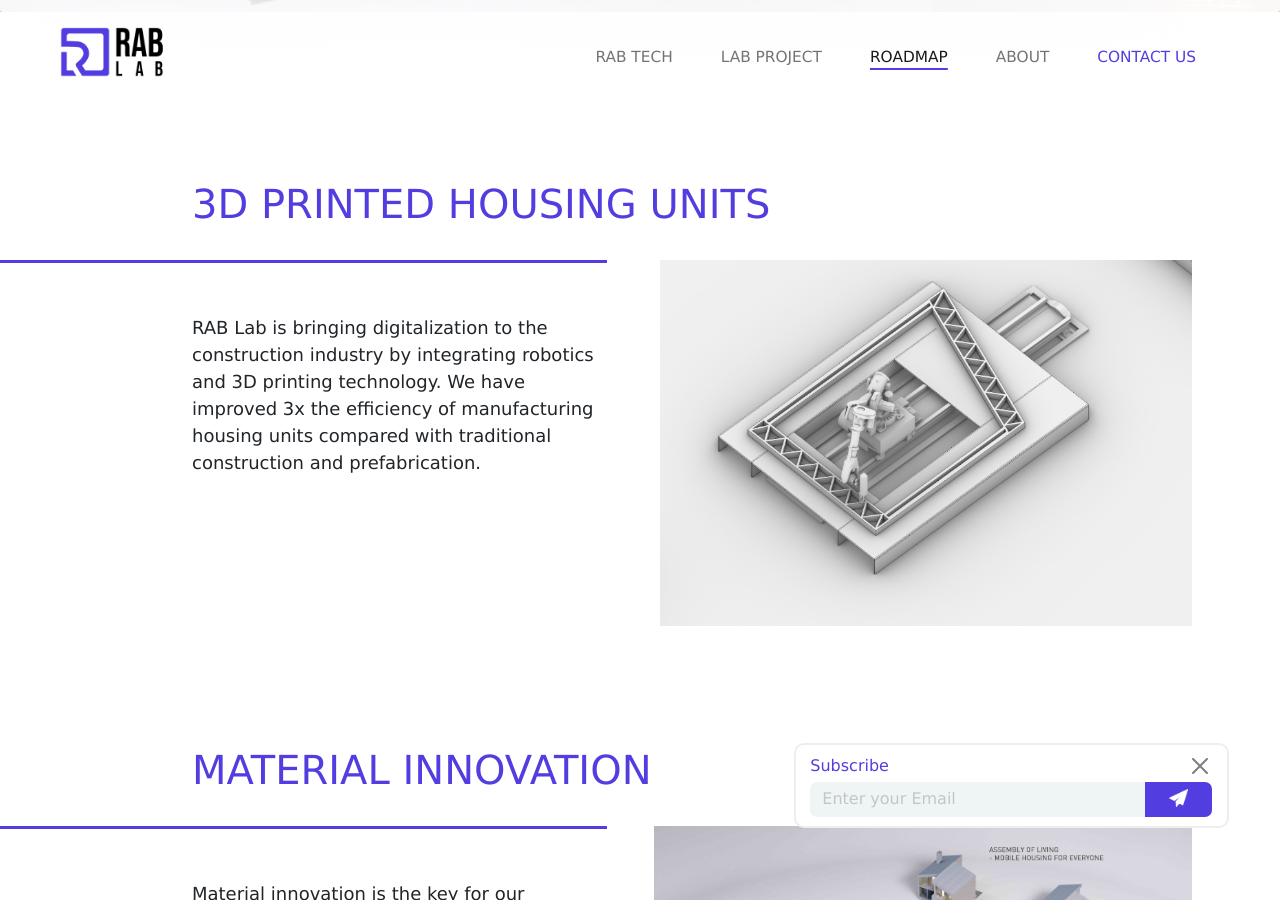
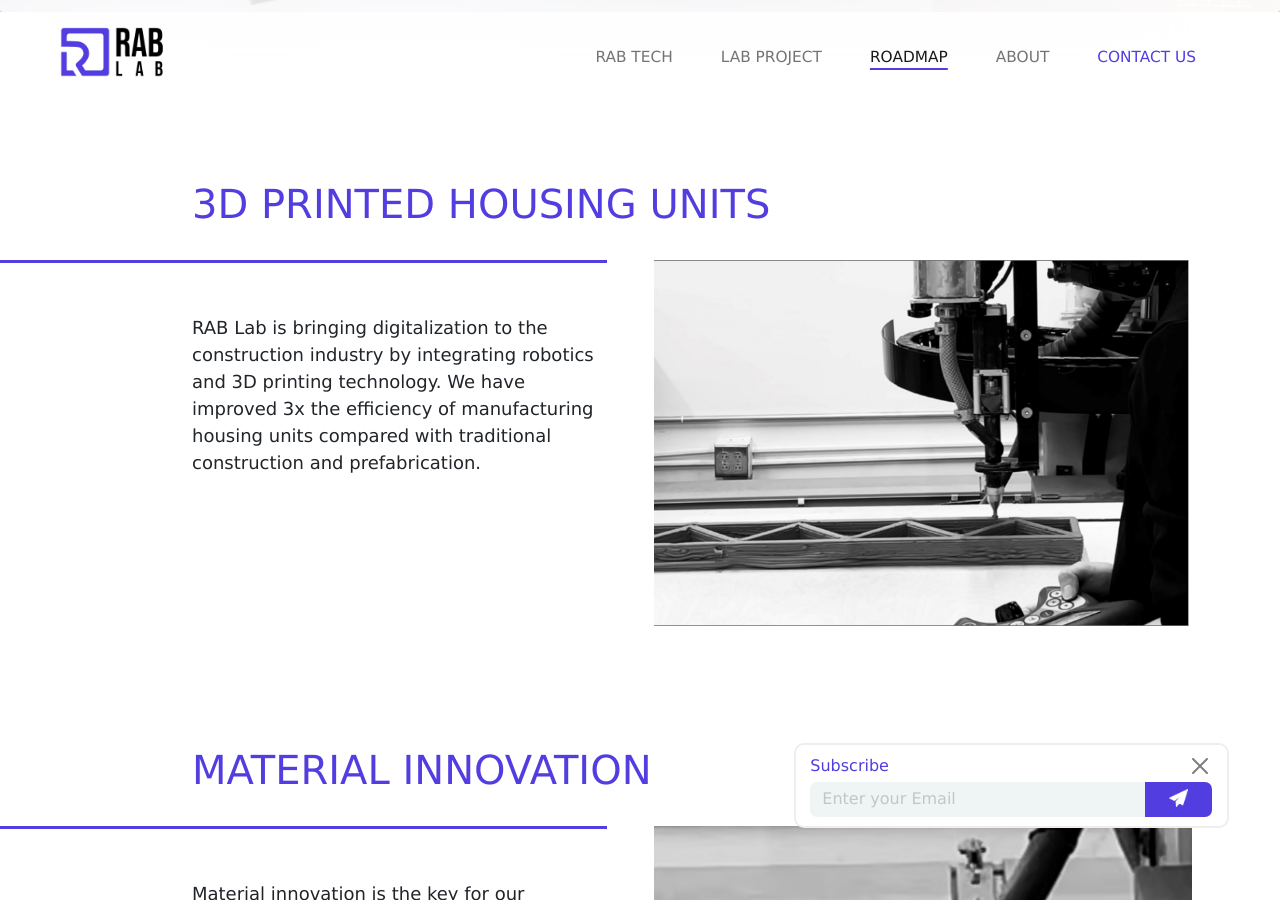
Before and after one commit to rab-lab/rab-lab.github.io, a Jekyll site: the page built from roadmap.md, in a window 1280 px wide and 900 px high, scrolled down 888 px. Built offline with Jekyll 4.4.1, drawn with Linux system fonts in a browser that asks for light colours; nearby versions of some CDN libraries.

Commit message:
Updated roadmap images

```diff
--- a/_data/roadmap.yml
+++ b/_data/roadmap.yml
@@ -1,10 +1,10 @@
 - title: 3D Printed Housing Units
   description: RAB Lab is bringing digitalization to the construction industry by integrating robotics and 3D printing technology. We have improved 3x the efficiency of manufacturing housing units compared with traditional construction and prefabrication.
-  image: /assets/images/unit.png
+  image: /assets/images/roadmap-1.png
 
 - title: Material Innovation
   description: Material innovation is the key for our products to be durable and sustainable. Different types of material enable us to continue to be creative in our design, fabrication, assembly, and inspection.
-  image: /assets/images/diagram.jpg
+  image: /assets/images/roadmap-2.png
 
 - title: NFT
   description: The virtual world is as fascinating as the physical world. We are bringing connections between the two worlds with our innovative technology.
```
Also changed, not shown: assets/images/roadmap-1.png (added), assets/images/roadmap-2.png (added).
